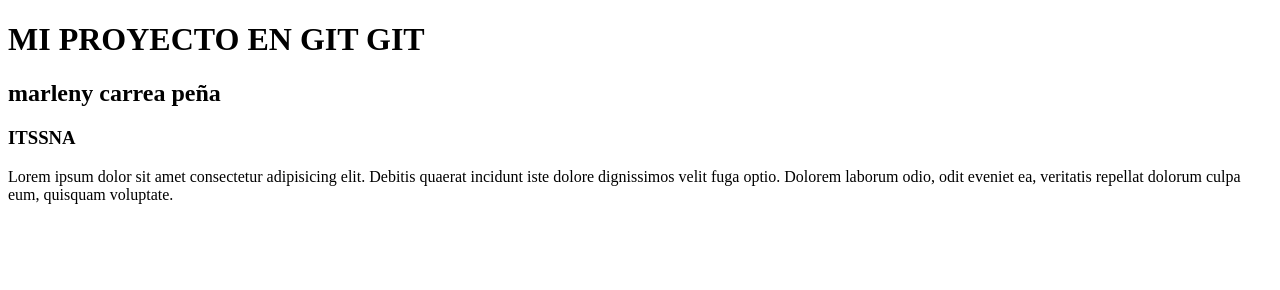
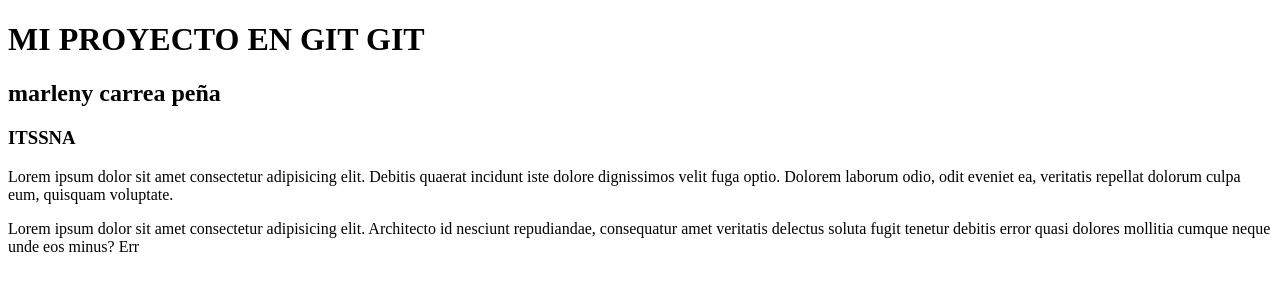
Before and after one commit to marleny25/seman5proyectonuevo-, a plain HTML site: page index.html in a window 1280 px wide. Drawn offline with Linux system fonts and the light colour scheme.

Commit message:
agregamos nueva rama

```diff
--- a/index.html
+++ b/index.html
@@ -15,5 +15,7 @@
     <p>Lorem ipsum dolor sit amet consectetur adipisicing elit. Debitis quaerat
         incidunt iste dolore dignissimos velit fuga optio.
      Dolorem laborum odio, odit eveniet ea, veritatis repellat dolorum culpa eum, quisquam voluptate.</p>
+
+     <p>Lorem ipsum dolor sit amet consectetur adipisicing elit. Architecto id nesciunt repudiandae, consequatur amet veritatis delectus soluta fugit tenetur debitis error quasi dolores mollitia cumque neque unde eos minus? Err</p>
 </body>
 </html>
```
